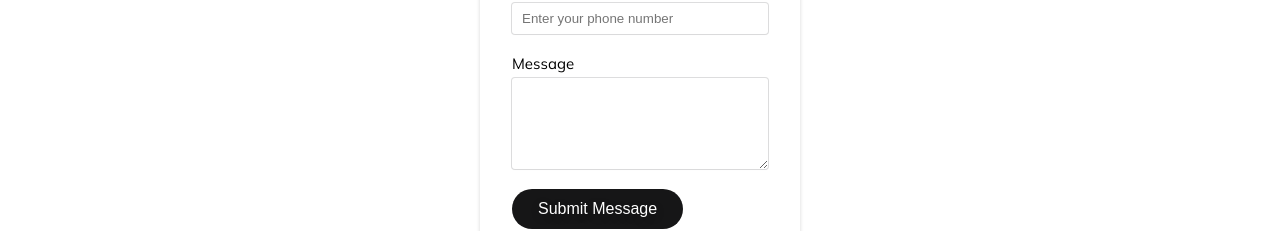
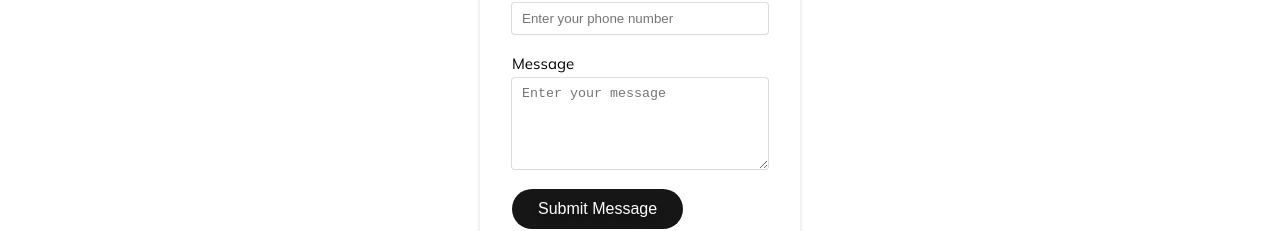
Before and after one commit to Afirestriker/next-stream, a Next.js app: page /contact in a window 1280 px wide. Shown: the part 792-1023 px from the top of the page. Built offline with nearby package versions, Linux system fonts and the light colour scheme.

Commit message:
Updated Contact Form

```diff
--- a/src/app/components/ContactForm.js
+++ b/src/app/components/ContactForm.js
@@ -105,10 +105,11 @@ const ContactForm = () => {
                     <textarea id="message" name="message"
                            value={user.message}
                            rows={5}
+                           placeholder="Enter your message"
                            onChange={handleChange}
                            autoComplete="off"
                            required="required"
-                    > </textarea>
+                    />
                 </label>
             </div>
 
```
